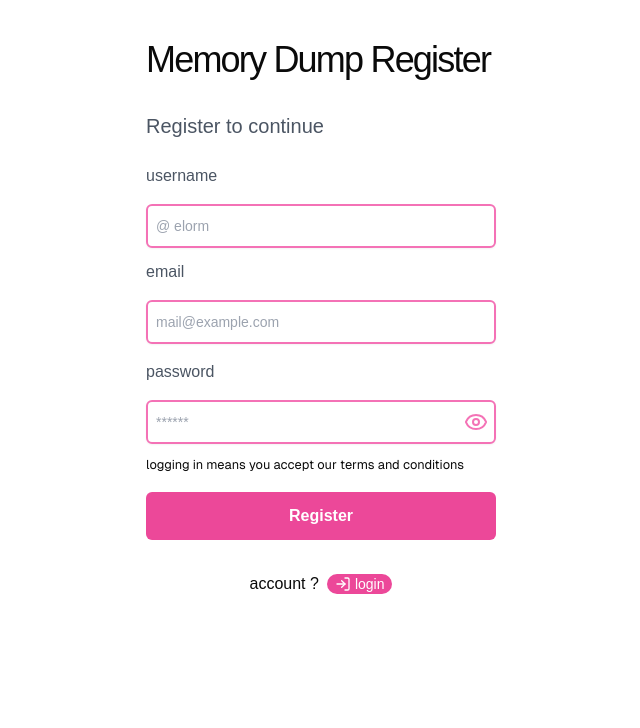
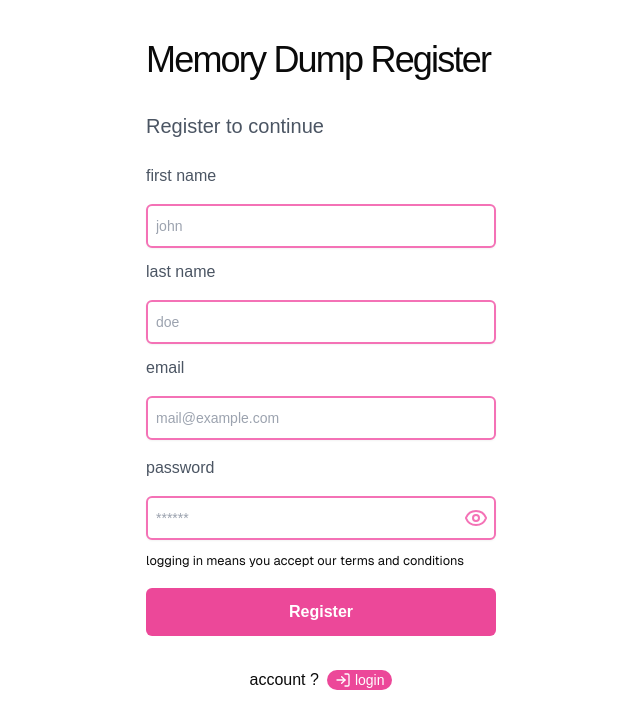
Before and after one commit to develpsInc/memory-dump, a Next.js app: page /register in a window 1280 px wide. Shown: the top 728 px of the page, without its empty margins (319-959 px from the left). Built offline with nearby package versions, Linux system fonts and the light colour scheme.

Commit message:
feat: auth section

```diff
--- a/components/login-page.tsx
+++ b/components/login-page.tsx
@@ -9,8 +9,11 @@ description :  login page functionality and ui
 
 "use client";
 
+import { toast } from "@/hooks/use-toast";
+import { response } from "express";
 import { Eye, EyeClosed, Link2 } from "lucide-react";
 import Link from "next/link";
+import { useRouter } from "next/navigation";
 import * as React from "react";
 
 function LoginPage() {
@@ -20,10 +23,64 @@ function LoginPage() {
     setShowPassword((prev) => !prev);
   };
 
-  const moveToDashboard = (e: any) => {
-    window.location.href = "/dashboard";
+  const [loading, setLoading] = React.useState(false);
+  const API_URL_LOGIN = process.env.NEXT_PUBLIC_MEMORY_LOGIN!;
+  const router = useRouter();
 
+  // const moveToDashboard = (e: any) => {
+  //   window.location.href = "/dashboard";
+
+  //   e.preventDefault();
+  // };
+
+  const loginUser = (e: React.FormEvent<HTMLFormElement>) => {
     e.preventDefault();
+    const formData = new FormData(e.currentTarget);
+    const data = {
+      email: formData.get("email"),
+      password: formData.get("password"),
+    };
+
+    if (data.email === "" || data.password === "") {
+      toast({
+        variant: "destructive",
+        description: "Please fill all the fields",
+      });
+      return;
+    }
+    console.log("user data: ", JSON.stringify(data, null, 2));
+
+    const sendData = async () => {
+      setLoading(true);
+      try {
+        const response = await fetch(API_URL_LOGIN, {
+          method: "POST",
+          headers: {
+            "Content-Type": "application/json",
+          },
+          body: JSON.stringify(data),
+        });
+
+        if (response.ok && response.status === 200) {
+          console.log("login successful");
+          router.push("/dashboard");
+        } else if (response.status === 403) {
+          toast({
+            variant: "destructive",
+            description: "Invalid credentials",
+          });
+        }
+        {
+          console.error("Login failed");
+        }
+      } catch (error) {
+        console.error("Error during login: ", error);
+      } finally {
+        setLoading(false);
+      }
+    };
+
+    sendData();
   };
 
   return (
@@ -36,7 +93,7 @@ function LoginPage() {
           Log in to continue
         </p>
 
-        <form action="" className="mt-3 w-full">
+        <form onSubmit={loginUser} className="mt-3 w-full">
           <label htmlFor="email" className="text-gray-600  block">
             email
           </label>
@@ -44,6 +101,7 @@ function LoginPage() {
             type="email"
             className="border-2 mt-4 border-pink-400 w-[350px] outline-none p-2 rounded-md focus:border-pink-400 focus:border-[3px] shadow-sm transition-all duration-400 ease-in-out placeholder:text-sm"
             placeholder="mail@example.com"
+            name="email"
           />
 
           <label htmlFor="password" className="text-gray-600 mt-4 block">
@@ -55,6 +113,7 @@ function LoginPage() {
               type={showPassword ? "text" : "password"}
               className="border-2 mt-4 border-pink-400 w-[350px] outline-none p-2 rounded-md focus:border-pink-400 focus:border-[3px] shadow-sm transition-all duration-400 ease-in-out pr-10 mb-2 placeholder:text-sm"
               placeholder="******"
+              name="password"
             />
             {showPassword ? (
               <EyeClosed
@@ -75,7 +134,7 @@ function LoginPage() {
 
           <button
             className="block p-3 text-center w-full hover:bg-pink-400 transition-all duration-300 ease-in-out  hover:text-white bg-pink-500 rounded-md text-white font-semibold mt-4 "
-            onClick={moveToDashboard}
+            type="submit"
           >
             log in
           </button>
--- a/components/register-page.tsx
+++ b/components/register-page.tsx
@@ -9,15 +9,70 @@ description :  register page functionality and ui
 
 "use client";
 
-import { Eye, EyeClosed, LogInIcon } from "lucide-react";
+import { Eye, EyeClosed, Loader2, LogInIcon } from "lucide-react";
 import Link from "next/link";
 import * as React from "react";
+import { useRouter } from "next/navigation";
+import { toast } from "@/hooks/use-toast";
 
 function RegisterPage() {
   const [showPassword, setShowPassword] = React.useState(false);
-
+  const [loading, setLoading] = React.useState(false);
+  const API_URL_REGISTER = process.env.NEXT_PUBLIC_MEMORY_SIGN_UP!;
+  const router = useRouter();
   const showUserPassword = () => {
     setShowPassword((prev) => !prev);
+  };
+
+  const registerUser = (e: React.FormEvent<HTMLFormElement>) => {
+    e.preventDefault();
+    const formData = new FormData(e.currentTarget);
+    const data = {
+      email: formData.get("email"),
+      password: formData.get("password"),
+      firstname: formData.get("first_name"),
+      lastname: formData.get("last_name"),
+    };
+
+    if (
+      data.email === "" ||
+      data.firstname === "" ||
+      data.password === "" ||
+      data.lastname === ""
+    ) {
+      toast({
+        variant: "destructive",
+        description: "Please fill all the fields",
+      });
+      return;
+    }
+    console.log("user data: ", JSON.stringify(data, null, 2));
+
+    const sendData = async () => {
+      setLoading(true);
+      try {
+        const response = await fetch(API_URL_REGISTER, {
+          method: "POST",
+          headers: {
+            "Content-Type": "application/json",
+          },
+          body: JSON.stringify(data),
+        });
+
+        if (response.ok && response.status === 200) {
+          console.log("Registration successful");
+        } else {
+          console.error("Registration failed");
+        }
+      } catch (error) {
+        console.error("Error during registration: ", error);
+      } finally {
+        setLoading(false);
+        router.push("/login");
+      }
+    };
+
+    sendData();
   };
 
   return (
@@ -30,14 +85,24 @@ function RegisterPage() {
           Register to continue
         </p>
 
-        <form action="" className="mt-3 w-full">
+        <form onSubmit={registerUser} className="mt-3 w-full">
           <label htmlFor="username" className="text-gray-600  block">
-            username
+            first name
           </label>
           <input
             type="text"
             className="border-2 mt-4 border-pink-400 w-[350px] outline-none p-2 rounded-md focus:border-pink-400 focus:border-[3px] shadow-sm transition-all duration-100 ease-in-out placeholder:text-sm"
-            placeholder="@ elorm"
+            placeholder="john"
+            name="first_name"
+          />
+          <label htmlFor="username" className="text-gray-600 mt-3 block">
+            last name
+          </label>
+          <input
+            type="text"
+            className="border-2 mt-4 border-pink-400 w-[350px] outline-none p-2 rounded-md focus:border-pink-400 focus:border-[3px] shadow-sm transition-all duration-100 ease-in-out placeholder:text-sm"
+            placeholder="doe"
+            name="last_name"
           />
           <label htmlFor="email" className="text-gray-600 mt-3  block">
             email
@@ -46,6 +111,7 @@ function RegisterPage() {
             type="email"
             className="border-2 mt-4 border-pink-400 w-[350px] outline-none p-2 rounded-md focus:border-pink-400 focus:border-[3px] shadow-sm transition-all duration-100 ease-in-out placeholder:text-sm"
             placeholder="mail@example.com"
+            name="email"
           />
 
           <label htmlFor="password" className="text-gray-600 mt-4 block">
@@ -57,6 +123,7 @@ function RegisterPage() {
               type={showPassword ? "text" : "password"}
               className="border-2 mt-4 border-pink-400 w-[350px] outline-none p-2 rounded-md focus:border-pink-400 focus:border-[3px] shadow-sm transition-all duration-100 ease-in-out pr-10 mb-2 placeholder:text-sm"
               placeholder="******"
+              name="password"
             />
             {showPassword ? (
               <EyeClosed
@@ -75,8 +142,16 @@ function RegisterPage() {
             logging in means you accept our terms and conditions
           </small>
 
-          <button className="block p-3 text-center w-full hover:bg-pink-400 transition-all duration-300 ease-in-out  hover:text-white bg-pink-500 rounded-md text-white font-semibold mt-4 ">
-            Register
+          <button
+            className="flex items-center justify-center p-3 text-center w-full hover:bg-pink-400 transition-all duration-300 ease-in-out  hover:text-white bg-pink-500 rounded-md text-white  font-semibold mt-4 "
+            type="submit"
+            disabled={loading}
+          >
+            {loading ? (
+              <Loader2 className="text-white animate-spin w-4 h-4" />
+            ) : (
+              "Register"
+            )}
           </button>
         </form>
 
```
Also changed, not shown: lib/server.ts (added, +13 -0 lines), 1 other file (tests, documents, lock files or other folders).
